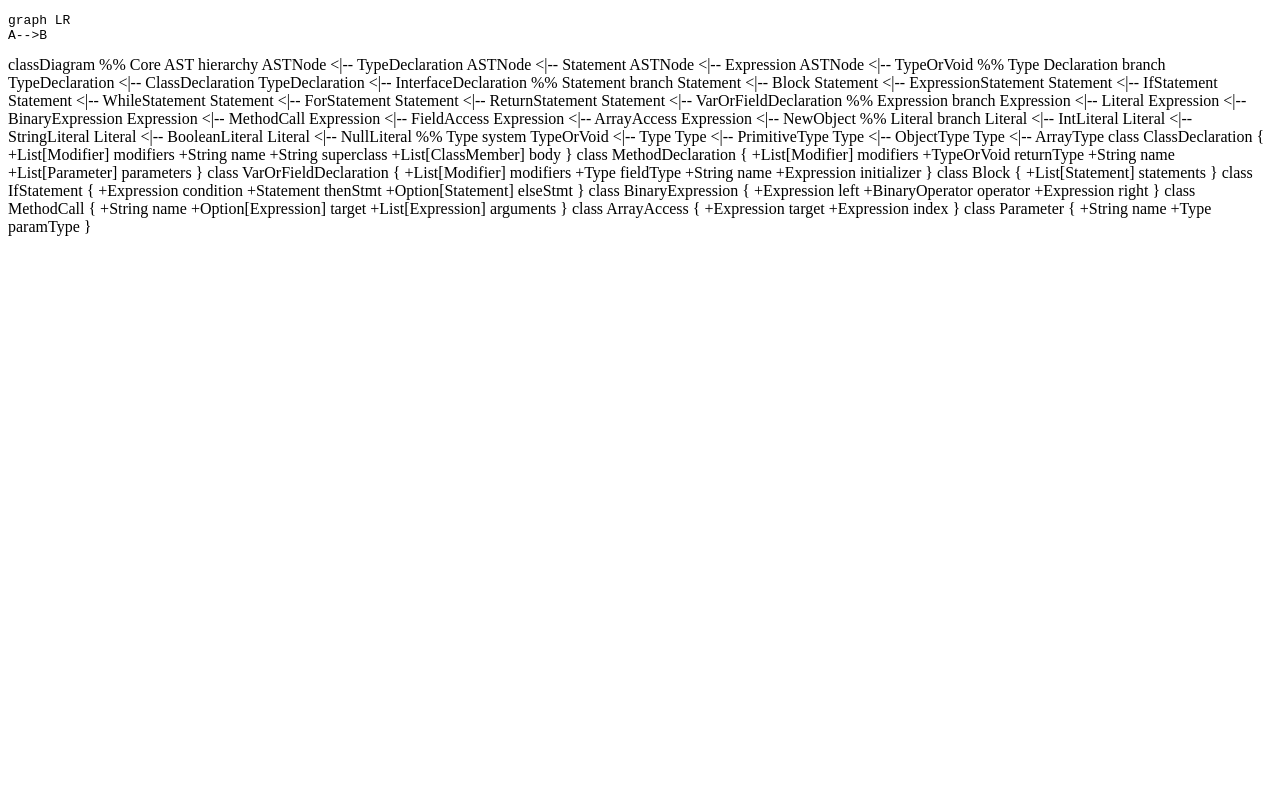
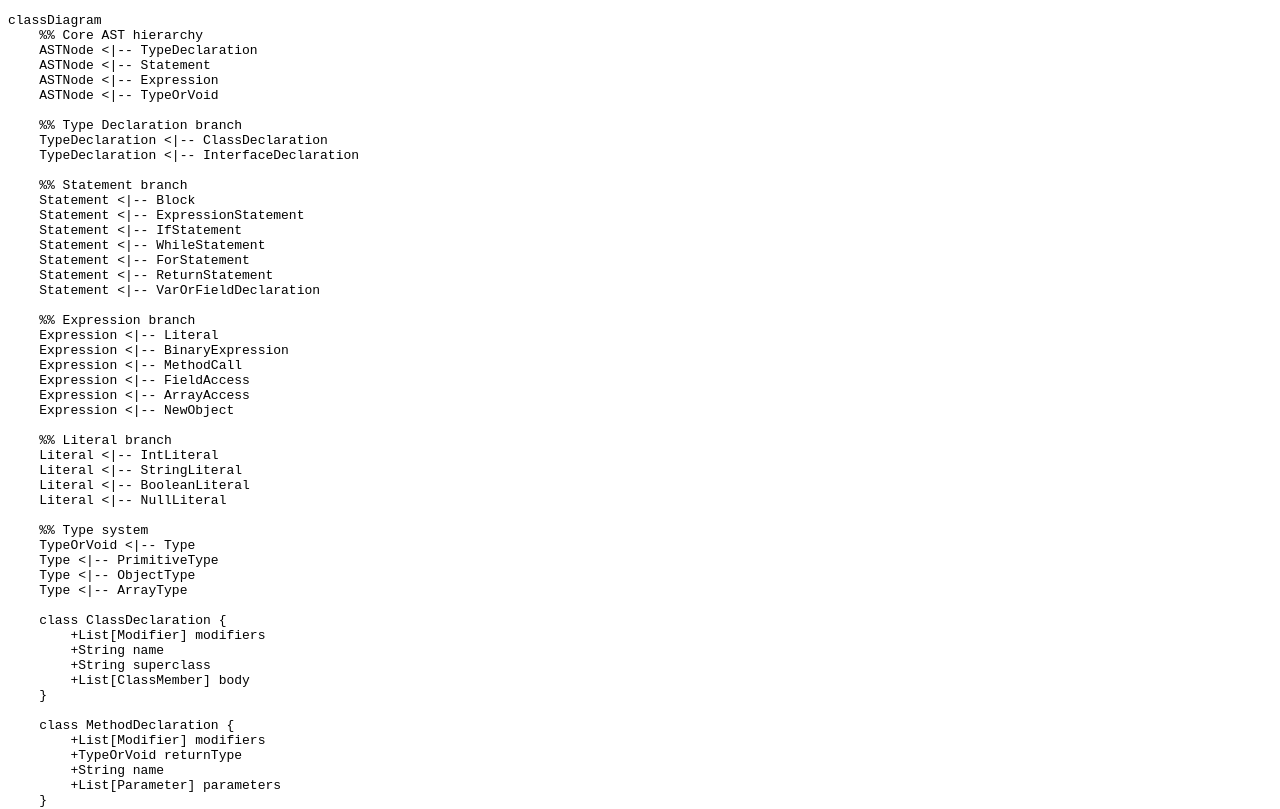
Before and after one commit to compilerbau-teamsuper/minijava-compiler, a plain HTML site: page index.html in a window 1280 px wide. Shown: the top 809 px of the page. Drawn offline with Linux system fonts and the light colour scheme; a script that the page names is missing.

Commit message:
Update index.html

```diff
--- a/index.html
+++ b/index.html
@@ -5,8 +5,98 @@
     </head>
 
 <body>
- <pre><code class="language-mermaid">graph LR
-A--&gt;B
+ <pre><code class="language-mermaid">classDiagram
+    %% Core AST hierarchy
+    ASTNode <|-- TypeDeclaration
+    ASTNode <|-- Statement
+    ASTNode <|-- Expression
+    ASTNode <|-- TypeOrVoid
+
+    %% Type Declaration branch
+    TypeDeclaration <|-- ClassDeclaration
+    TypeDeclaration <|-- InterfaceDeclaration
+
+    %% Statement branch
+    Statement <|-- Block
+    Statement <|-- ExpressionStatement
+    Statement <|-- IfStatement
+    Statement <|-- WhileStatement
+    Statement <|-- ForStatement
+    Statement <|-- ReturnStatement
+    Statement <|-- VarOrFieldDeclaration
+
+    %% Expression branch
+    Expression <|-- Literal
+    Expression <|-- BinaryExpression
+    Expression <|-- MethodCall
+    Expression <|-- FieldAccess
+    Expression <|-- ArrayAccess
+    Expression <|-- NewObject
+
+    %% Literal branch
+    Literal <|-- IntLiteral
+    Literal <|-- StringLiteral
+    Literal <|-- BooleanLiteral
+    Literal <|-- NullLiteral
+
+    %% Type system
+    TypeOrVoid <|-- Type
+    Type <|-- PrimitiveType
+    Type <|-- ObjectType
+    Type <|-- ArrayType
+
+    class ClassDeclaration {
+        +List[Modifier] modifiers
+        +String name
+        +String superclass
+        +List[ClassMember] body
+    }
+
+    class MethodDeclaration {
+        +List[Modifier] modifiers
+        +TypeOrVoid returnType
+        +String name
+        +List[Parameter] parameters
+    }
+
+    class VarOrFieldDeclaration {
+        +List[Modifier] modifiers
+        +Type fieldType
+        +String name
+        +Expression initializer
+    }
+
+    class Block {
+        +List[Statement] statements
+    }
+
+    class IfStatement {
+        +Expression condition
+        +Statement thenStmt
+        +Option[Statement] elseStmt
+    }
+
+    class BinaryExpression {
+        +Expression left
+        +BinaryOperator operator
+        +Expression right
+    }
+
+    class MethodCall {
+        +String name
+        +Option[Expression] target
+        +List[Expression] arguments
+    }
+
+    class ArrayAccess {
+        +Expression target
+        +Expression index
+    }
+
+    class Parameter {
+        +String name
+        +Type paramType
+    }
 </code></pre>
 
 <div class="mermaid">classDiagram
```
